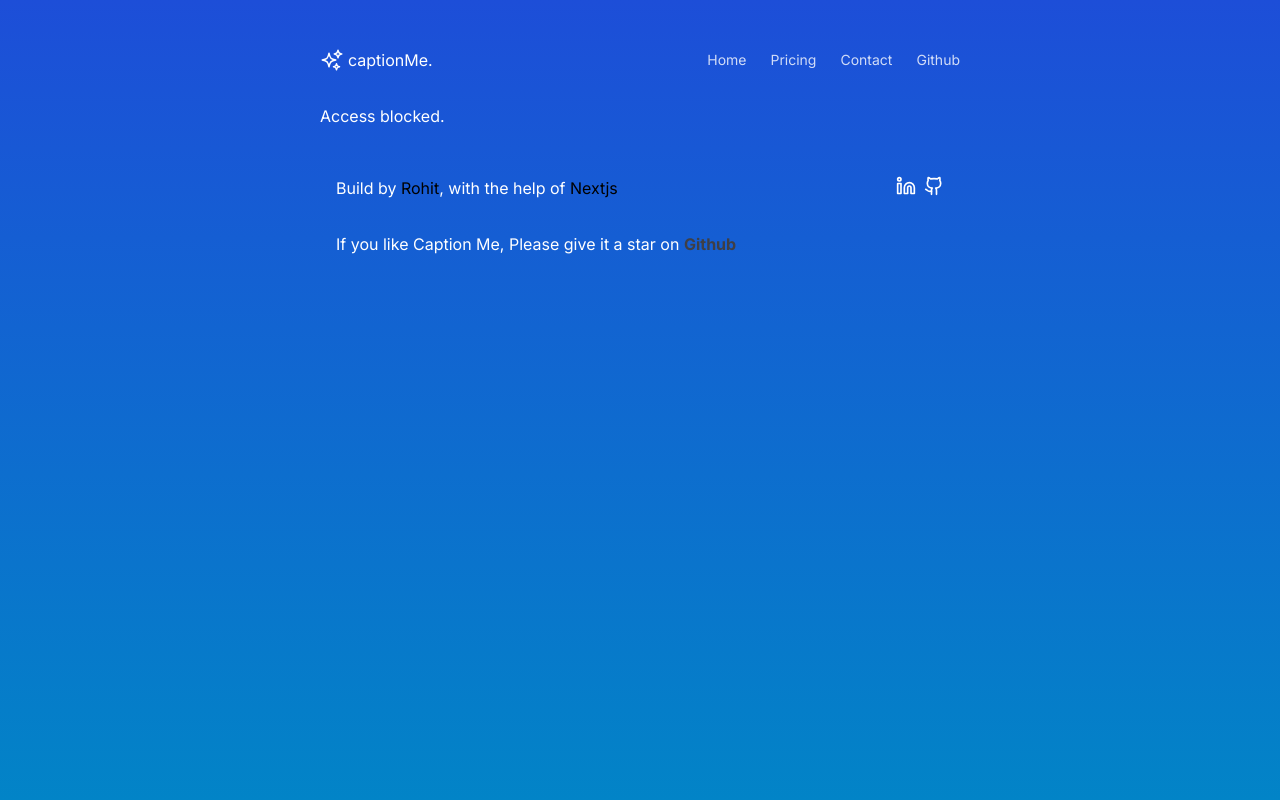
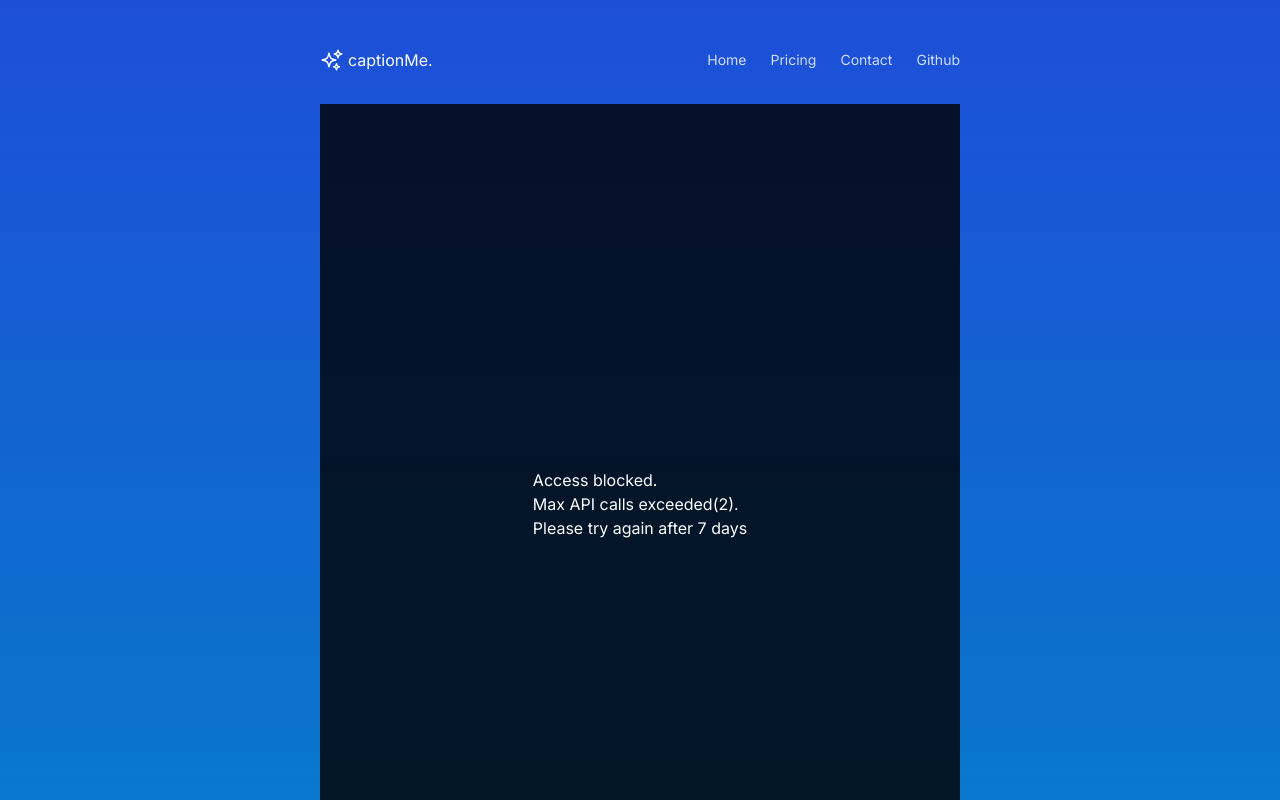
Before and after one commit to rohitt-gupta/caption-me, a Next.js app: page /blocked in a window 1280 px wide. Shown: the top 800 px of the page. Built offline with nearby package versions, Linux system fonts and the light colour scheme.

Commit message:
Add: Redis log

```diff
--- a/src/app/blocked/page.tsx
+++ b/src/app/blocked/page.tsx
@@ -1,9 +1,11 @@
 
 export default function Blocked() {
   return (
-    <div>
+    <div className="h-screen text-white bg-black/80 flex items-center justify-center z-20 ">
       <main>
         <h3>Access blocked.</h3>
+        <h4>Max API calls exceeded(2).</h4>
+        <h4>Please try again after 7 days</h4>
       </main>
     </div>
   );
--- a/src/app/layout.tsx
+++ b/src/app/layout.tsx
@@ -8,8 +8,8 @@ import { LinkedinIcon, LucideGithub } from 'lucide-react'
 const inter = Inter({ subsets: ['latin'] })
 
 export const metadata: Metadata = {
-  title: 'Create Next App',
-  description: 'Generated by create next app',
+  title: 'CaptionMe - Just add captions, no bullshit',
+  description: 'Caption me is an app which let you add captions/ subtitles to you video and download it as well.',
 }
 
 export default function RootLayout({
--- a/src/middleware.ts
+++ b/src/middleware.ts
@@ -19,13 +19,14 @@ export default async function middleware(
 ): Promise<Response | undefined> {
 
   const ip = request.ip ?? "127.0.0.1";
-  console.log("request.ip", request.ip);
 
   const { success, pending, limit, reset, remaining } = await ratelimit.limit(
     ip
   );
 
-  console.log("ARE WE REDIS-IS?");
+  console.log("ARE WE REDIS-IN?");
+  console.log("success", success);
+
 
   return success
     ? NextResponse.next()
```
